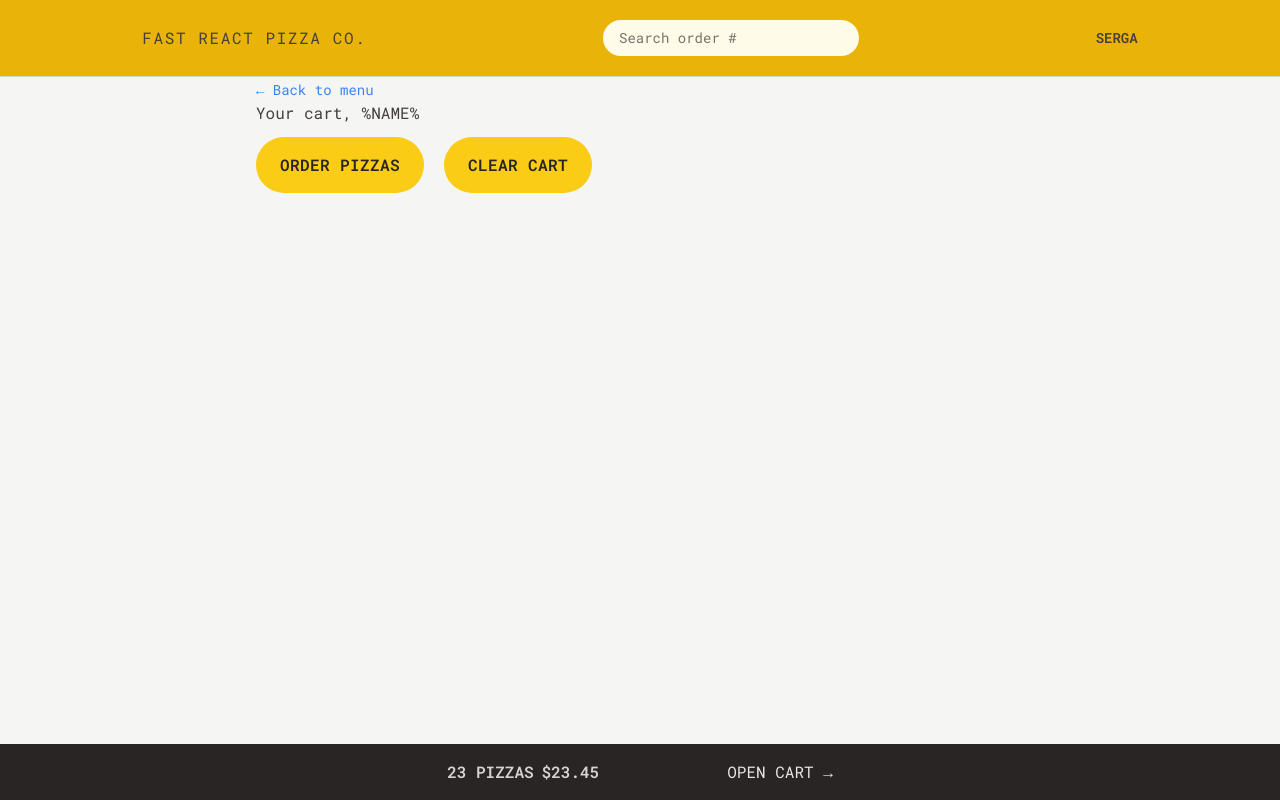
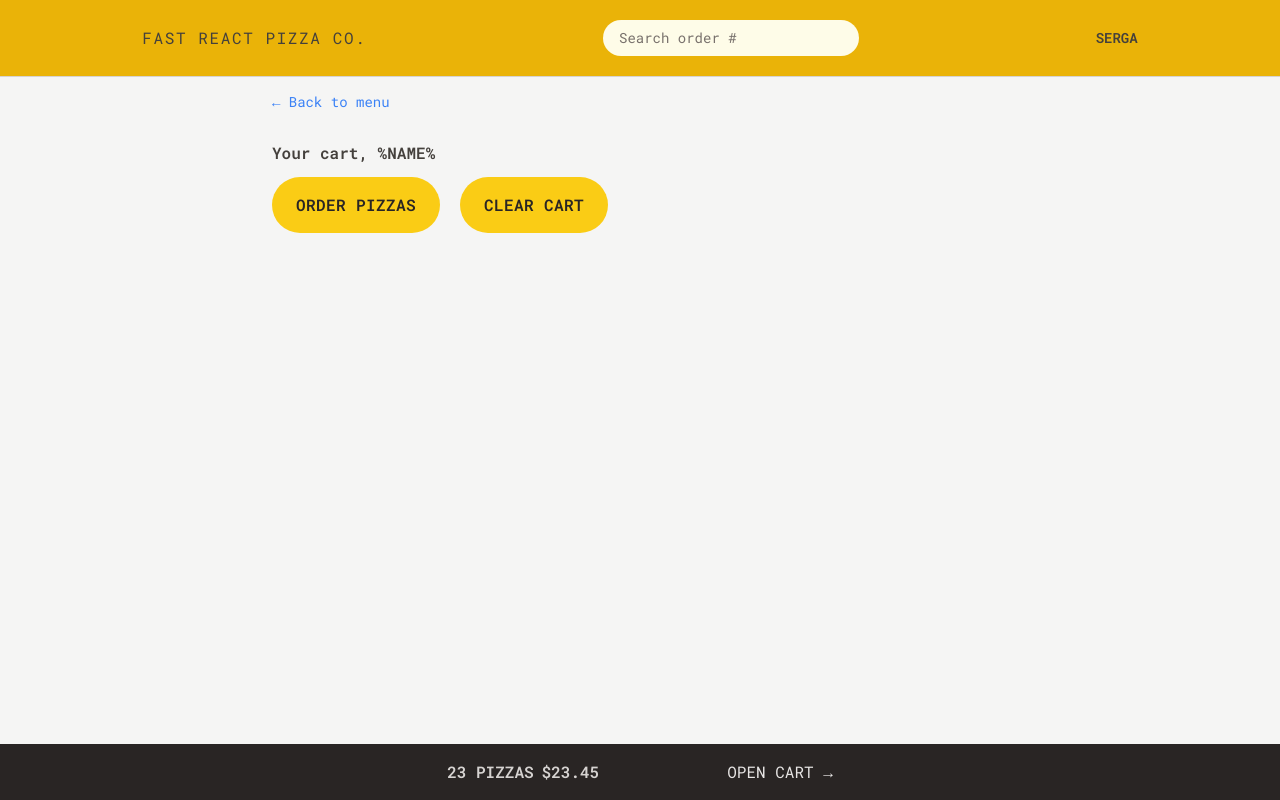
Before and after one commit to Ahmed-Serag19/pizzaroni, a React (Vite) app: page /cart in a window 1280 px wide. Built offline with nearby package versions, Linux system fonts and the light colour scheme.

Commit message:
added tailwind classes and styled the cart

```diff
--- a/src/features/cart/Cart.jsx
+++ b/src/features/cart/Cart.jsx
@@ -29,10 +29,10 @@ function Cart() {
   const cart = fakeCart;
 
   return (
-    <div>
+    <div className="px-4 py-3">
       <LinkButton to="/menu">&larr; Back to menu</LinkButton>
 
-      <h2>Your cart, %NAME%</h2>
+      <h2 className="text-cl mt-7 font-semibold">Your cart, %NAME%</h2>
 
       <div className="flex gap-5">
         <Button type="primary" to="/order/new">
--- a/src/features/menu/MenuItem.jsx
+++ b/src/features/menu/MenuItem.jsx
@@ -10,7 +10,7 @@ function MenuItem({ pizza }) {
         alt={name}
         className={`h-32 ${soldOut ? "opacity-70 grayscale" : ""}`}
       />
-      <div className="flex grow flex-col">
+      <div className="flex grow flex-col pt-0.5">
         <p className="font-medium">{name}</p>
         <p className="text-sm capitalize italic text-stone-500">
           {ingredients.join(", ")}
```
Also changed, not shown: vite.config.js.timestamp-1735401175262-91bae7d84bd48.mjs (added, +11 -0 lines).
